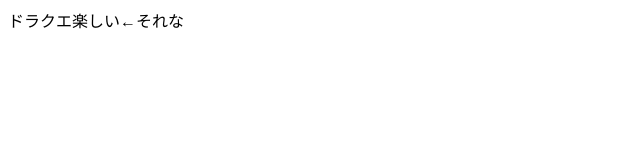
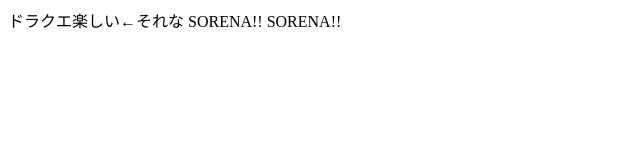
Before and after one commit to Sunachan1245/2025-5-12workshop, a plain HTML site: page index.html in a window 1280 px wide. Shown: the whole page, without its empty margins (0-640 px from the left). Drawn offline with Linux system fonts and the light colour scheme.

Commit message:
Update index.html
文章の内容を追加しました。

```diff
--- a/index.html
+++ b/index.html
@@ -6,5 +6,7 @@
   </head>
   <body>
     ドラクエ楽しい←それな
+    SORENA!!
+    SORENA!!
   </body>
 </html>
```
